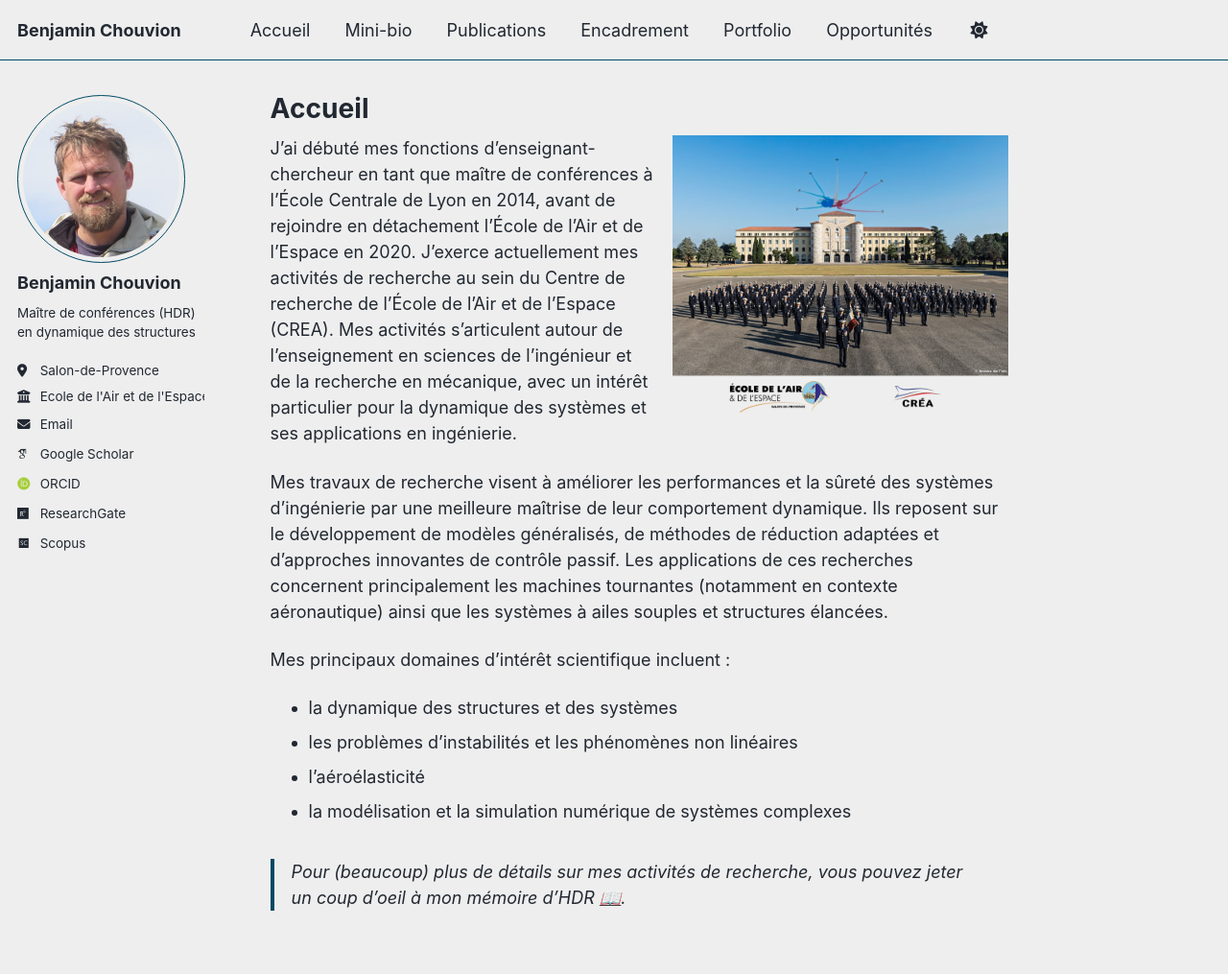
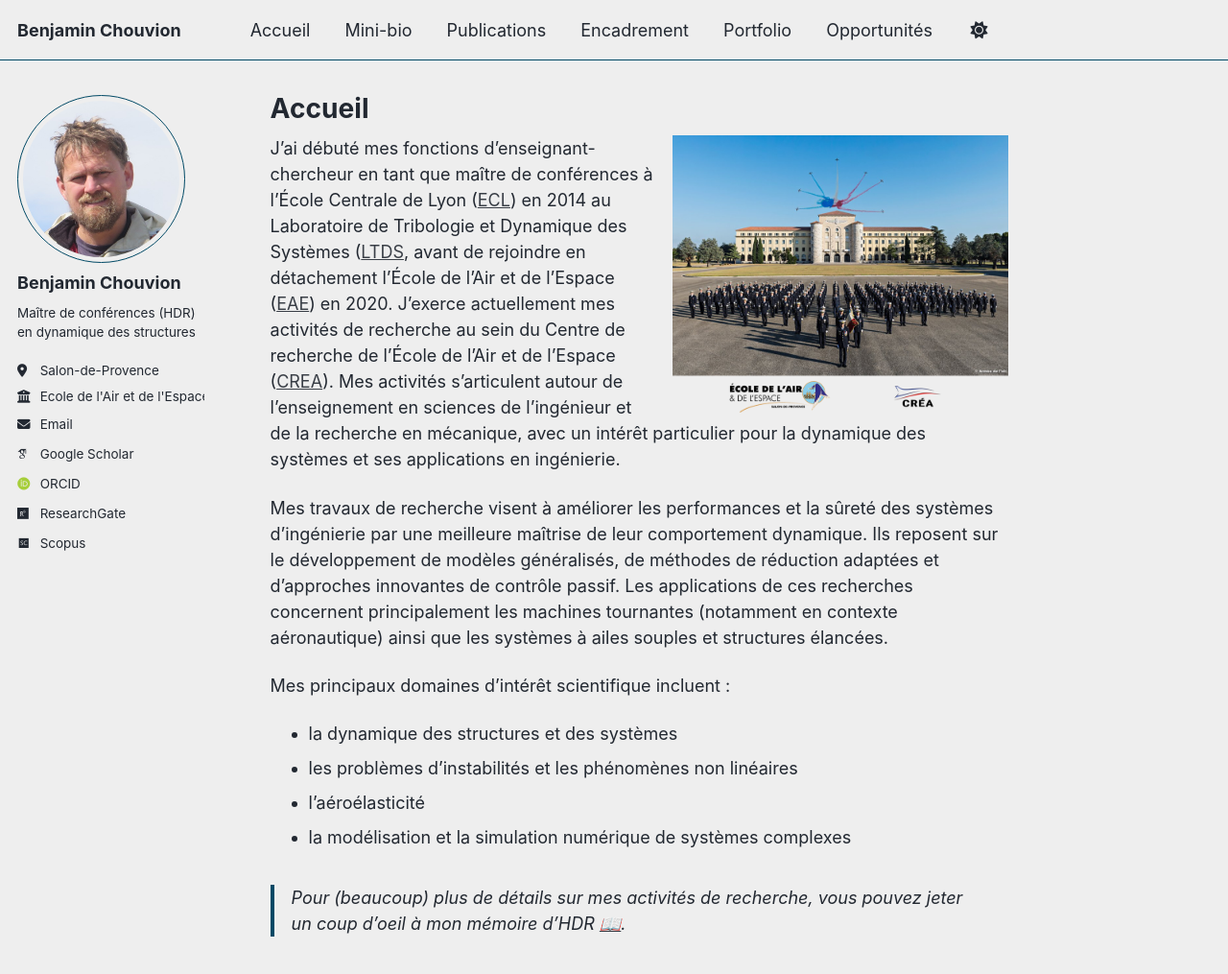
Before and after one commit to benjamin-chouvion/benjamin-chouvion.github.io, a Jekyll site: the page built from _pages/accueil.md, in a window 1280 px wide and 1039 px high. Shown: the top 1015 px of the window at 96% size. Built offline with Jekyll 4.4.1, drawn with Linux system fonts in a browser that asks for light colours; some web fonts are replaced; a script bundle is joined from its source files by our own code; library files that are not in the unit come from our copies.

Commit message:
Update accueil.md

```diff
--- a/_pages/accueil.md
+++ b/_pages/accueil.md
@@ -8,7 +8,7 @@ redirect_from:
 ---
 
 ![EAE](/images/EAE.png){: .align-right width="350px"}
-J’ai débuté mes fonctions d’enseignant-chercheur en tant que maître de conférences à l’École Centrale de Lyon en 2014, avant de rejoindre en détachement l’École de l’Air et de l’Espace en 2020. J’exerce actuellement mes activités de recherche au sein du Centre de recherche de l’École de l’Air et de l’Espace (CREA).
+J’ai débuté mes fonctions d’enseignant-chercheur en tant que maître de conférences à l’École Centrale de Lyon ([ECL](https://www.ec-lyon.fr/)) en 2014 au Laboratoire de Tribologie et Dynamique des Systèmes ([LTDS](https://ltds.ec-lyon.fr/), avant de rejoindre en détachement l’École de l’Air et de l’Espace ([EAE](https://www.ecole-air-espace.fr/)) en 2020. J’exerce actuellement mes activités de recherche au sein du Centre de recherche de l’École de l’Air et de l’Espace ([CREA](https://crea.ecole-air-espace.fr/)).
 Mes activités s’articulent autour de l’enseignement en sciences de l’ingénieur et de la recherche en mécanique, avec un intérêt particulier pour la dynamique des systèmes et ses applications en ingénierie. <br style="clear: right;">
 
 Mes travaux de recherche visent à améliorer les performances et la sûreté des systèmes d’ingénierie par une meilleure maîtrise de leur comportement dynamique. Ils reposent sur le développement de modèles généralisés, de méthodes de réduction adaptées et d’approches innovantes de contrôle passif. Les applications de ces recherches concernent principalement les machines tournantes (notamment en contexte aéronautique) ainsi que les systèmes à ailes souples et structures élancées.
```
